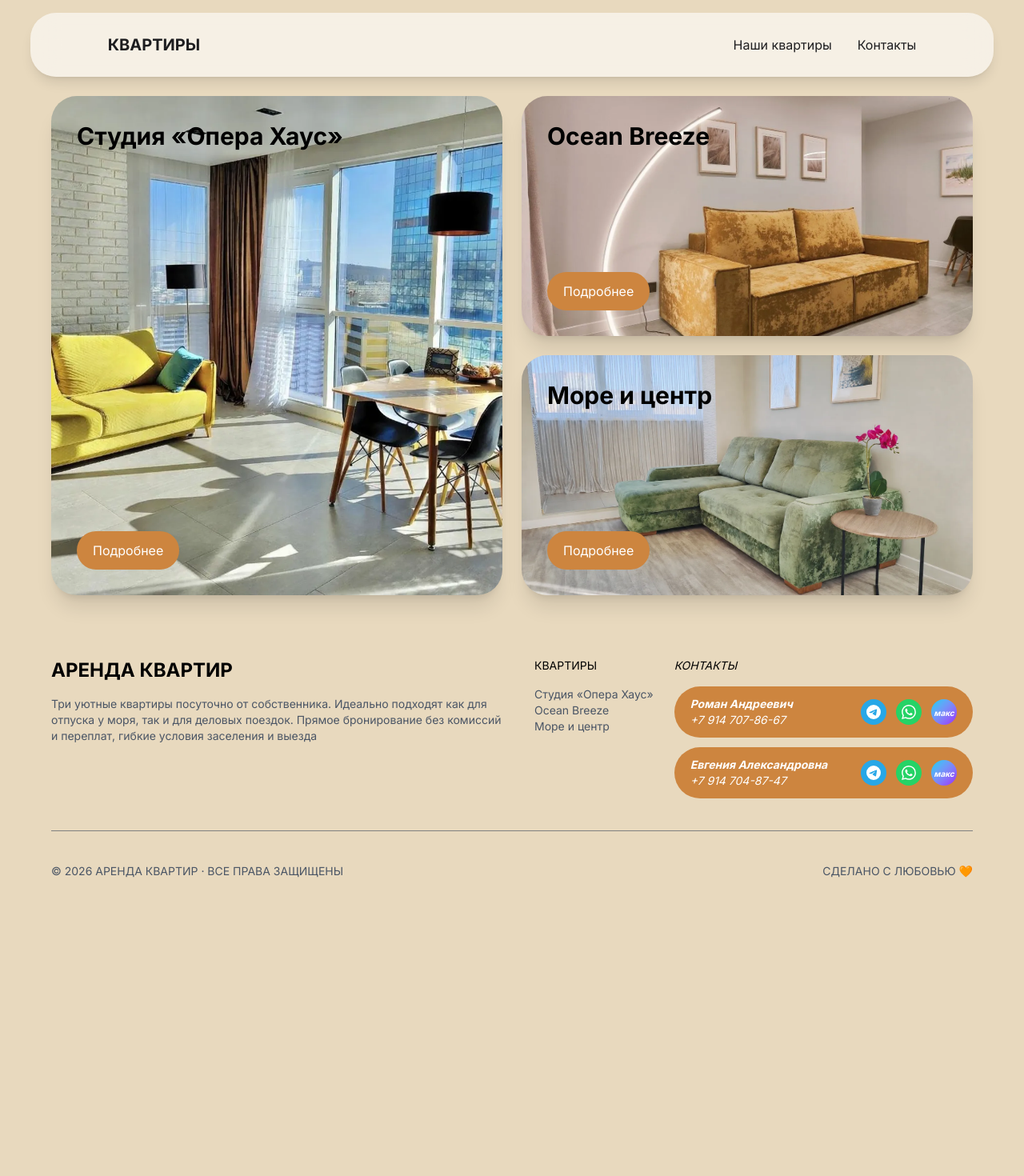
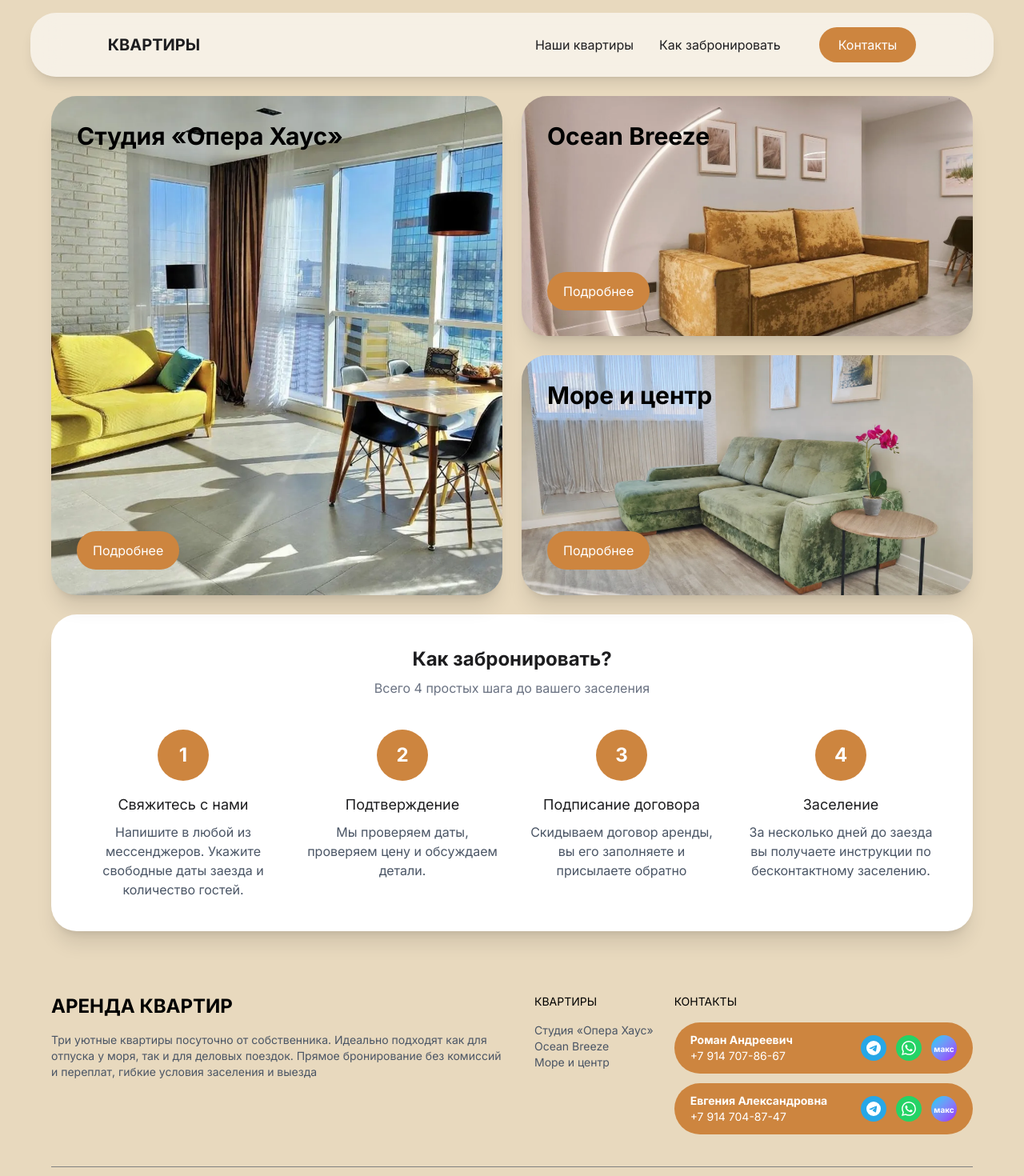
Before and after one commit to Felddo/apartments_vladivostok, a React (Vite) app: page / in a window 1280 px wide. Shown: the top 1470 px of the page at 80% size. Before the commit the page ends 1138 px from the top, so only its background shows below. Built offline with nearby package versions, Linux system fonts and the light colour scheme.

Commit message:
new BookingSteps block, primary btn in header

```diff
--- /dev/null
+++ b/src/components/Booking/BookingSteps.tsx
@@ -0,0 +1,36 @@
+import { motion } from "framer-motion";
+import { BOOKING } from "../../data/data";
+
+export const BookingSteps = () => {
+  return (
+    <motion.section
+        className="bg-white rounded-4xl p-8 md:p-10 shadow-xl scroll-mt-30"
+        id="bookingsteps"
+        initial={{ opacity: 0, y: 50 }}
+        whileInView={{ opacity: 1, y: 0 }}
+        viewport={{ once: true }}
+        transition={{ duration: 0.5 }}
+    >
+      <div className="text-center">
+        <h2 className="text-2xl font-bold">Как забронировать?</h2>
+        <p className="text-gray-500 mt-2">Всего 4 простых шага до вашего заселения</p>
+      </div>
+
+      <div className={`grid grid-cols-1 sm:grid-cols-2 lg:grid-cols-4 mt-10 gap-6`}>
+        {BOOKING.map((step, inx) => (
+            <div className="flex flex-col items-center text-center">
+                <span className="w-16 h-16 bg-primary text-white rounded-full flex items-center justify-center text-2xl font-bold mb-4 transition-all duration-300 hover:-translate-y-1">
+                    {inx + 1}
+                </span>
+                <h3 className="text-base md:text-lg">
+                    {step.title}
+                </h3>
+                <p className="text-gray-600 mt-2 text-sm md:text-base">
+                    {step.description}
+                </p>
+            </div>
+        ))}
+      </div>
+    </motion.section>
+  );
+};
--- a/src/components/Calendar/Calendar.tsx
+++ b/src/components/Calendar/Calendar.tsx
@@ -20,6 +20,7 @@ export const Calendar = ({ical = ''}: MyComponentProps) => {
             viewport={{ once: true }}
             transition={{ duration: 0.5 }}
         >
+            <h2 className="sr-only">Календарь занятости и бронирования</h2>
             <FullCalendar
                 plugins={[dayGridPlugin, iCalendarPlugin]}
                 initialView="dayGridMonth"
--- a/src/components/Main.tsx
+++ b/src/components/Main.tsx
@@ -1,8 +1,33 @@
 import { Header } from './header/Header';
 import { Blocks } from './blocks/Blocks';
+import { BookingSteps } from './Booking/BookingSteps';
 import { Footer } from './footer/Footer';
 import { ScrollRestoration } from 'react-router-dom';
 import { getMainSchema } from '../utils/seo';
+
+// export const Main = () => {
+//     return (
+//         <>
+//             <title>Апартаменты во Владивостоке посуточно — Аренда жилья у моря</title>
+//             <meta name="description" content="Забронируйте уютные апартаменты в центре Владивостока. Вид на море и Золотой мост, бесконтактное заселение, отчетные документы." />
+//             <meta name="keywords" content="аренда квартир владивосток, снять жилье посуточно, апартаменты владивосток, жилье у моря владивосток" />
+//             <script
+//                 type="application/ld+json"
+//                 dangerouslySetInnerHTML={{
+//                     __html: JSON.stringify(getMainSchema())
+//                 }}
+//             />
+
+//             <ScrollRestoration />
+//             <Header page="main"/>
+//             <div className='px-[5%] py-10'>
+//                 <Blocks/>
+//                 <BookingSteps/>
+//             </div>
+//             <Footer/>
+//         </>
+//     );
+// };
 
 export const Main = () => {
     return (
@@ -19,7 +44,17 @@ export const Main = () => {
 
             <ScrollRestoration />
             <Header page="main"/>
-            <Blocks/>
+            <main className='px-[5%] py-10 flex flex-col gap-6'>
+
+                <section>
+                    <Blocks/>
+                </section>
+
+                <section>
+                    <BookingSteps/>
+                </section>
+
+            </main>
             <Footer/>
         </>
     );
--- a/src/components/apartments/NameApart.tsx
+++ b/src/components/apartments/NameApart.tsx
@@ -15,7 +15,7 @@ export const NameApart = ({ apart }: MyComponentProps) => {
       viewport={{ once: true }}
       transition={{ duration: 0.5 }}
     >
-      <h1 className="uppercase text-3xl md:text-4xl lg:text-4xl font-black tracking-tighter">
+      <h1 className="uppercase text-3xl md:text-4xl font-black tracking-tighter">
         {apart?.name}
       </h1>
 
--- a/src/components/apartments/RulesBlock.tsx
+++ b/src/components/apartments/RulesBlock.tsx
@@ -16,7 +16,7 @@ export const RulesBlock = ({ apart }: MyComponentProps) => {
         whileInView={{ opacity: 1 }}
         viewport={{ once: true }}
     >
-
+      <h2 className="sr-only">Правила проживания</h2>
         <ul className="grid grid-cols-2 md:grid-cols-4 gap-3">
           {apart.rules.map((rule, idx) => {
             const isWide = idx % 3 === 0;
--- a/src/components/blocks/Blocks.tsx
+++ b/src/components/blocks/Blocks.tsx
@@ -17,7 +17,7 @@ export const Blocks = () => {
 
   return (
     <section
-      className="px-[5%] py-10 scroll-mt-15"
+      className="scroll-mt-15"
       id="apartments"
     >
       <h2 className="sr-only">Список доступных квартир посуточно</h2>
--- a/src/components/footer/Footer.tsx
+++ b/src/components/footer/Footer.tsx
@@ -33,7 +33,7 @@ export const Footer = () => {
             />
           ))}
 
-          <address className="flex flex-col lg:col-span-2 gap-4">
+          <address className="flex flex-col lg:col-span-2 gap-4 not-italic">
             <h3 className="text-footer text-black uppercase">Контакты</h3>
             <ul className="flex flex-col gap-3">
               {FOOTER_CONTACTS.map((section) => (
--- a/src/components/header/Header.tsx
+++ b/src/components/header/Header.tsx
@@ -1,5 +1,5 @@
 import { useState } from "react";
-import { Link } from "react-router-dom";
+import { HashLink } from 'react-router-hash-link';
 
 import { NavItem } from "./NavItem";
 import { BurgerMenu } from "./BurgerMenu";
@@ -21,12 +21,13 @@ export const Header = ({ page }: MyComponentProps) => {
       <div className={`px-[8%] h-20 bg-white/60 backdrop-blur-lg shadow-lg rounded-4xl`}>
         <div className="flex justify-between items-center h-full">
 
-          <Link to="/">
+          <HashLink to="/">
             <LogoTag className="uppercase title-hero">
               Квартиры
             </LogoTag>
-          </Link>
+          </HashLink>
 
+          <div className="flex gap-12">
             <nav className="hidden xl:block" aria-label="Основное меню">
               <ul className="flex gap-8">
                 {LINKS.map((item) => (
@@ -34,7 +35,16 @@ export const Header = ({ page }: MyComponentProps) => {
                 ))}
               </ul>
             </nav>
+
+            <HashLink to="#contacts">
+              <span className="bg-primary px-6 py-3 text-white btn-text rounded-full">
+                Контакты
+              </span>
+            </HashLink>
             <BurgerMenu isOpen={isOpen} handleOpen={() => setIsOpen(!isOpen)} />
+          </div>
+
+
         </div>
       </div>
 
@@ -47,7 +57,7 @@ export const Header = ({ page }: MyComponentProps) => {
             ${isOpen ? "max-h-96 opacity-100 py-4" : "max-h-0 opacity-0"}
           `}
       >
-        <ul className="flex flex-col gap-4 py-4">
+        <ul className="flex flex-col py-4">
           {LINKS.map((item) => (
             <NavItem key={item.label} label={item.label} href={item.href} />
           ))}
--- a/src/data/data.ts
+++ b/src/data/data.ts
@@ -4,7 +4,8 @@ import type {
   TName,
   TFooterContacts,
   TFooterColumn,
-  TLinks
+  TLinks,
+  TBooking
 } from "../types/types"
 import {
   IoPersonOutline,
@@ -40,7 +41,7 @@ import { MdOutlineSmokeFree } from "react-icons/md";
 export const NAV_LINKS: TLinks  = {
   "main": [
     {label: "Наши квартиры", href: "#apartments"},
-    {label: "Контакты", href: "#contacts"}
+    {label: "Как забронировать", href: "#bookingsteps"},
   ],
   "apartment": [
     {label: "Главная", href: "/"},
@@ -48,8 +49,8 @@ export const NAV_LINKS: TLinks  = {
     {label: "Описание", href: "#description"},
     {label: "Правила", href: "#rules"},
     {label: "Календарь", href: "#ical"},
+    {label: "Как забронировать", href: "#bookingsteps"},
     {label: "Расположение", href: "#location"},
-    {label: "Контакты", href: "#contacts"}
   ]
 }
 
@@ -358,6 +359,26 @@ export const TYPES: string[] = Object.entries(APART_INFO).map(
   ([, data]) => (data.type)
 );
 
+export const BOOKING: TBooking[] = [
+  {
+    title: "Свяжитесь с нами",
+    description: "Напишите в любой из мессенджеров. Укажите свободные даты заезда и количество гостей."
+  },
+  {
+    title: "Подтверждение",
+    description: "Мы проверяем даты, проверяем цену и обсуждаем детали."
+  },
+  {
+    title: "Подписание договора",
+    description: "Скидываем договор аренды, вы его заполняете и присылаете обратно"
+  },
+  {
+    title: "Заселение",
+    description: "За несколько дней до заезда вы получаете инструкции по бесконтактному заселению."
+  }
+
+];
+
 export const FOOTER_CONTACTS: TFooterContacts[] = [
   {
     name: "Роман Андреевич",
--- a/src/types/types.ts
+++ b/src/types/types.ts
@@ -60,6 +60,11 @@ export type TLink = {
   type: "telegram" | "whatsapp" | "max";
 };
 
+export type TBooking = {
+  title: string;
+  description: string;
+};
+
 export type TFooterContacts = {
   name: string;
   number: string;
```
Also changed, not shown: src/components/apartments/Apartment.tsx (+22 -8 lines). Lines whose indentation alone changed are shown as unchanged.
